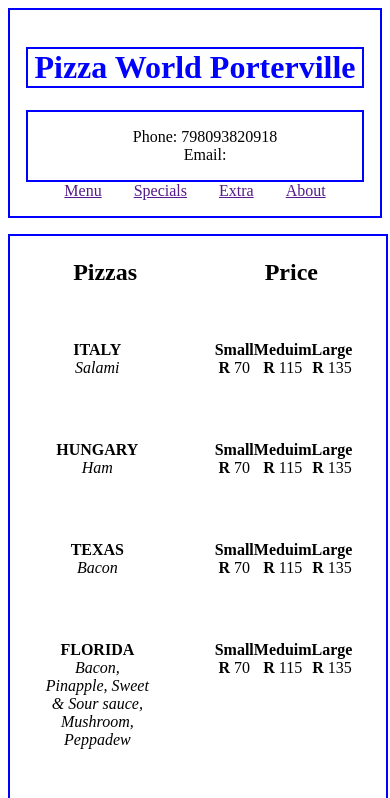
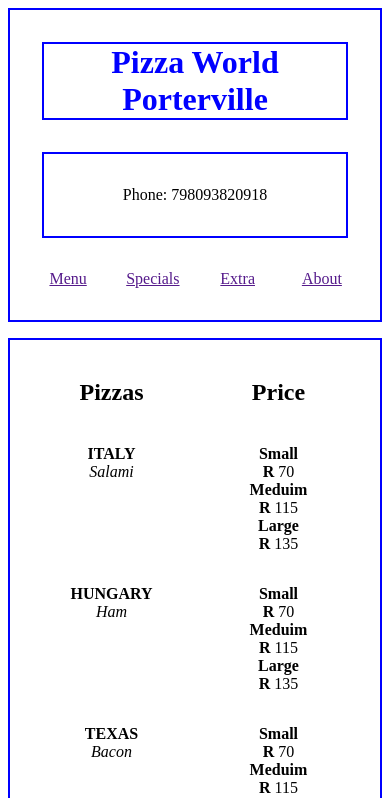
Before and after one commit to AdriaanNaude/pizza-world-web, a React (Vite) app: page / in a window 390 px wide. Shown: the top 798 px of the page. Built offline with nearby package versions, Linux system fonts and the light colour scheme.

Commit message:
add: css flex for responsivness(not done yet)

```diff
--- a/package.json
+++ b/package.json
@@ -11,7 +11,8 @@
   },
   "dependencies": {
     "react": "^18.2.0",
-    "react-dom": "^18.2.0"
+    "react-dom": "^18.2.0",
+    "react-router-dom": "^6.22.3"
   },
   "devDependencies": {
     "@types/react": "^18.2.66",
--- a/src/Header.jsx
+++ b/src/Header.jsx
@@ -6,10 +6,7 @@ function Header(){
         <header className="main-header">
             <h1 className="main-name">Pizza World Porterville</h1>
             <div className="contact">
-                <ul>
-                    <li>Phone: {phoneNumber}</li>
-                    <li>Email: {}</li>
-                </ul>
+                Phone: {phoneNumber}
             </div>
             <nav className="main-nav">
                 <a href="">Menu</a>
--- a/src/index.css
+++ b/src/index.css
@@ -5,7 +5,7 @@
     padding: 1rem;
     text-align: center;
 }
-@media screen and (max-width: 480px){
+@media screen and (max-width: 600px){
     .main-header{
         grid-template-columns: repeat(1, 1fr);
     }
@@ -17,15 +17,27 @@
 .contact{
     border: 2px solid blue;
     justify-content: center;
+    padding: 2rem;
+    margin: 1rem;
 }
-.contact li{
-    list-style-type: none;
-    position: relative;
-    left: -10px;
+.main-nav a{
+    margin: 1rem;
+    width: 100%;
+
 }
 
-.main-nav a{
-    margin: 1rem;
+@media screen and (max-width: 500px){
+
+    .main-name{
+        margin: 1rem;
+    }
+    .contact{
+        margin: 1rem;
+    }
+    .main-nav{
+        display: flex;
+    }
+
 }
 
 /* Body */
@@ -36,22 +48,41 @@
     margin: 1rem 0 1rem 0;
     text-align: center;
 }
+@media screen and (max-width: 600px){
+    .main-table{
+        padding: 1rem;
+    }
+    .pizza-data-field{
+        flex: 1;
+    }
+    .price-data-field{
+        flex: 1;
+        flex-direction: column;
+    }
+}
 .data-head-row{
     display: grid;
     grid-template-columns: repeat(2, 1fr);
 }
 .data-row{
-    display: grid;
-    grid-template-columns: repeat(2, 1fr);
+    display: flex;
 }
+
 .pizza-data-field{
-    padding: 2rem;
+    padding: 1rem;
+    flex: 2;
+    order: 1;
 }
 .price-data-field{
-    padding: 2rem;
-    display: grid;
-    grid-template-columns: repeat(3, 1fr);
+    display: flex;
+    padding: 1rem;
+    justify-content: center;
+    flex: 2;
+    order: 2;
 }
+
+/* footer */
+
 .main-footer{
     border: 2px solid blue;
     text-align: center;
```
Also changed, not shown: 1 other file (tests, documents, lock files or other folders).
